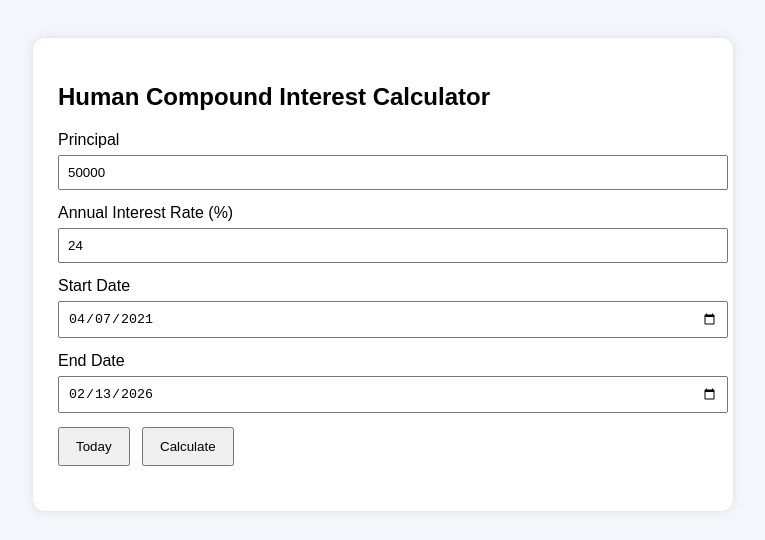
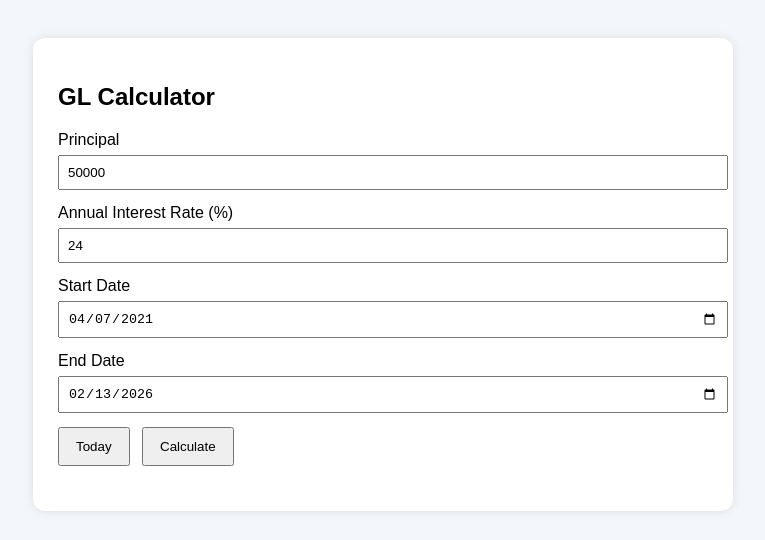
Before and after one commit to mayurikj/human-ci-app, a plain HTML site: page index.html in a window 1280 px wide. Shown: the whole page, without its empty margins (5-770 px from the left). Drawn offline with Linux system fonts and the light colour scheme.

Commit message:
Update index.html

```diff
--- a/index.html
+++ b/index.html
@@ -42,7 +42,7 @@ button{
 <body>
 
 <div class="card">
-<h2>Human Compound Interest Calculator</h2>
+<h2>GL Calculator</h2>
 
 <label>Principal</label>
 <input type="number" id="principal" value="50000">
```
